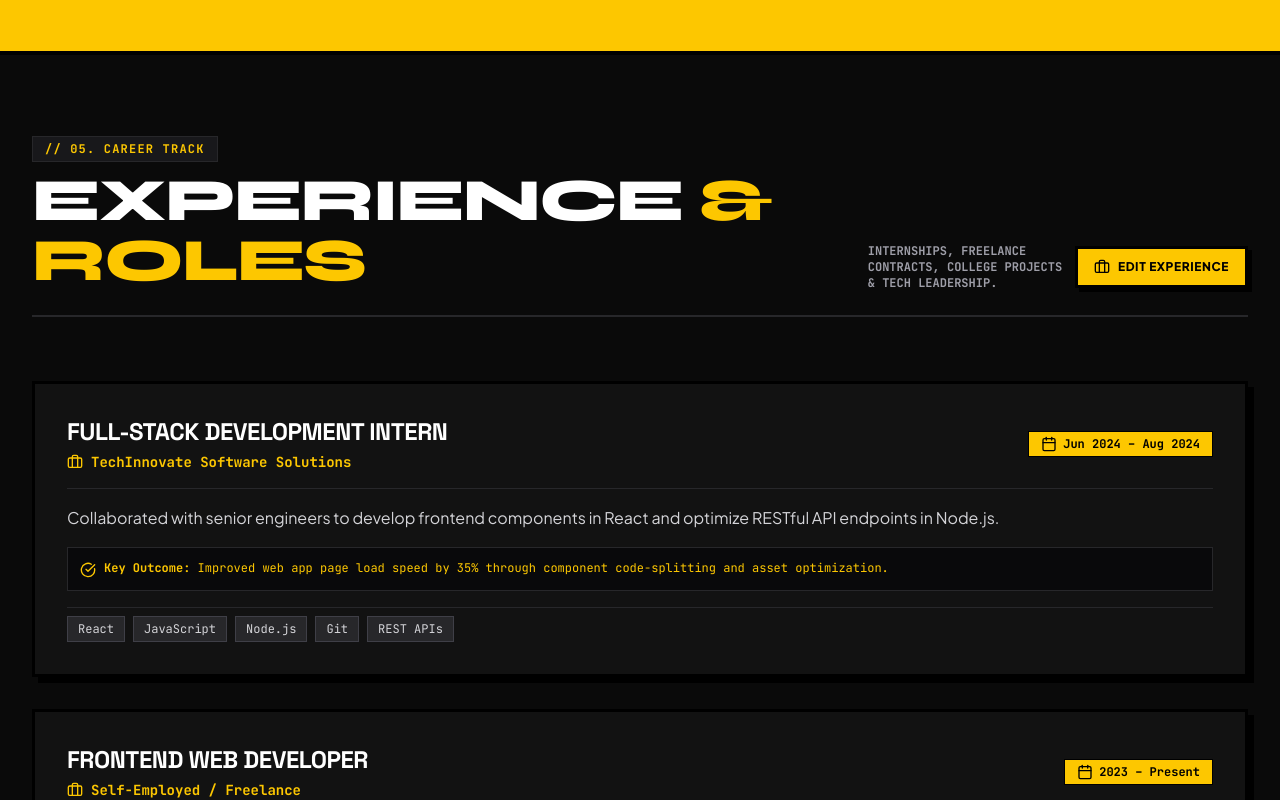
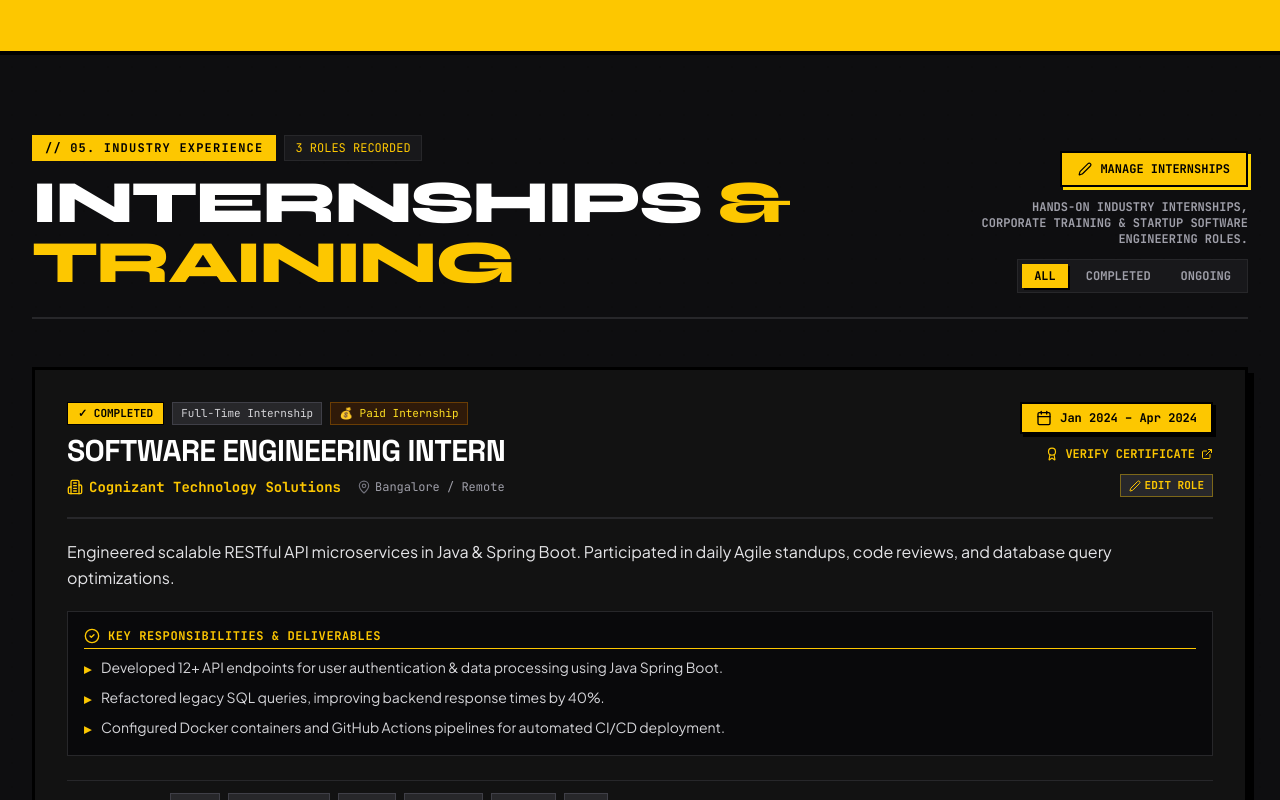
Before and after one commit to Alfas1111/portofolio-orginal, a React (Vite) app: page / in a window 1280 px wide. Shown: the part 5820-6620 px from the top of the page. Built offline with nearby package versions, Linux system fonts and the light colour scheme; a web font is replaced by a local one.

Commit message:
feat: remove redundant Experience section and renumber Internships to 05

```diff
--- a/src/App.jsx
+++ b/src/App.jsx
@@ -6,7 +6,6 @@ import { About } from './components/About';
 import { Skills } from './components/Skills';
 import { Projects } from './components/Projects';
 import { Education } from './components/Education';
-import { Experience } from './components/Experience';
 import { Internships } from './components/Internships';
 import { Certifications } from './components/Certifications';
 import { Achievements } from './components/Achievements';
@@ -72,7 +71,6 @@ export const PortfolioContent = () => {
         <Skills />
         <Projects />
         <Education />
-        <Experience />
         <Internships />
         <Certifications />
         <Achievements />
--- a/src/components/AdminCMSModal.jsx
+++ b/src/components/AdminCMSModal.jsx
@@ -453,7 +453,6 @@ export const AdminCMSModal = () => {
     { id: 'skills', name: 'Skills Stack', icon: Code },
     { id: 'projects', name: 'Projects', icon: FolderGit2 },
     { id: 'education', name: 'Education', icon: GraduationCap },
-    { id: 'experience', name: 'Experience', icon: Briefcase },
     { id: 'internships', name: 'Internships', icon: Briefcase },
     { id: 'certifications', name: 'Certifications', icon: Award },
     { id: 'achievements', name: 'Achievements', icon: Award },
--- a/src/components/Experience.jsx
+++ /dev/null
@@ -1,115 +0,0 @@
-import React from 'react';
-import { usePortfolio } from '../context/PortfolioContext';
-import { Briefcase, Calendar, CheckCircle, Code, Info } from 'lucide-react';
-import { motion } from 'framer-motion';
-
-export const Experience = () => {
-  const { data, openAdminTab, isAdminMode } = usePortfolio();
-  const { experience, experienceFallbackMessage } = data;
-
-  const hasExperience = experience && experience.length > 0;
-
-  return (
-    <section id="experience" className="py-20 bg-[#0A0A0A] text-white border-b-4 border-yellow-400 relative">
-      <div className="max-w-7xl mx-auto px-4 sm:px-6 lg:px-8">
-
-        {/* Section Header */}
-        <div className="flex flex-col md:flex-row md:items-end justify-between mb-16 border-b-2 border-zinc-800 pb-6 gap-4">
-          <div>
-            <span className="font-mono text-xs font-bold text-yellow-400 uppercase tracking-widest bg-zinc-900 border border-zinc-800 px-3 py-1">
-              // 05. CAREER TRACK
-            </span>
-            <h2 className="font-display text-4xl sm:text-6xl font-extrabold uppercase mt-3 tracking-tight">
-              EXPERIENCE <span className="text-yellow-400">& ROLES</span>
-            </h2>
-          </div>
-          <div className="flex flex-col sm:flex-row items-start sm:items-center gap-3">
-            <p className="font-mono text-xs font-bold text-zinc-400 max-w-xs uppercase">
-              Internships, freelance contracts, college projects & tech leadership.
-            </p>
-            {isAdminMode && (
-              <button
-                onClick={() => openAdminTab('experience')}
-                className="brutal-btn bg-yellow-400 text-black hover:bg-white hover:text-black px-4 py-2.5 text-xs font-extrabold flex items-center gap-2 shadow-[4px_4px_0px_#000] shrink-0"
-                title="Add or edit career experience"
-              >
-                <Briefcase className="w-4 h-4" />
-                <span>EDIT EXPERIENCE</span>
-              </button>
-            )}
-          </div>
-        </div>
-
-        {/* Experience List or Fallback */}
-        {hasExperience ? (
-          <div className="grid grid-cols-1 gap-8">
-            {experience.map((exp, idx) => (
-              <motion.article
-                key={exp.id || idx}
-                initial={{ opacity: 0, y: 20 }}
-                whileInView={{ opacity: 1, y: 0 }}
-                transition={{ duration: 0.4, delay: idx * 0.1 }}
-                viewport={{ once: true }}
-                className="brutal-card bg-zinc-900 border-4 border-yellow-400 p-6 sm:p-8 shadow-[8px_8px_0px_#FFD700]"
-              >
-                <div className="flex flex-wrap items-center justify-between gap-4 border-b border-zinc-800 pb-4 mb-4">
-                  <div>
-                    <h3 className="font-heading text-2xl font-bold text-white uppercase">
-                      {exp.position}
-                    </h3>
-                    <div className="flex items-center gap-2 text-yellow-400 font-mono text-sm font-bold mt-1">
-                      <Briefcase className="w-4 h-4" />
-                      <span>{exp.organization}</span>
-                    </div>
-                  </div>
-
-                  <div className="bg-yellow-400 text-black px-3 py-1 font-mono text-xs font-bold border border-black flex items-center gap-1.5">
-                    <Calendar className="w-4 h-4" />
-                    <span>{exp.duration}</span>
-                  </div>
-                </div>
-
-                <p className="font-sans text-sm sm:text-base text-zinc-300 leading-relaxed mb-4">
-                  {exp.description}
-                </p>
-
-                {exp.achievements && (
-                  <div className="mb-4 bg-zinc-950 p-3 border border-zinc-800 font-mono text-xs text-yellow-400 flex items-start gap-2">
-                    <CheckCircle className="w-4 h-4 shrink-0 mt-0.5 text-yellow-400" />
-                    <span><strong>Key Outcome:</strong> {exp.achievements}</span>
-                  </div>
-                )}
-
-                {/* Tech Stack Badges */}
-                {exp.technologies && (
-                  <div className="flex flex-wrap gap-2 pt-2 border-t border-zinc-800">
-                    {exp.technologies.map((tech, tIdx) => (
-                      <span
-                        key={tIdx}
-                        className="bg-zinc-800 text-zinc-300 border border-zinc-700 font-mono text-xs px-2.5 py-1"
-                      >
-                        {tech}
-                      </span>
-                    ))}
-                  </div>
-                )}
-              </motion.article>
-            ))}
-          </div>
-        ) : (
-          /* Graceful Fallback Statement */
-          <div className="brutal-card bg-zinc-900 border-4 border-yellow-400 p-8 text-center space-y-4 shadow-[8px_8px_0px_#FFD700]">
-            <Info className="w-10 h-10 text-yellow-400 mx-auto" />
-            <h3 className="font-heading text-xl font-bold text-white uppercase">
-              BUILDING CONTINUOUS PRACTICAL EXPERIENCE
-            </h3>
-            <p className="font-sans text-base text-zinc-300 max-w-xl mx-auto italic">
-              "{experienceFallbackMessage || 'Currently building experience through projects, internships, certifications and independent learning.'}"
-            </p>
-          </div>
-        )}
-
-      </div>
-    </section>
-  );
-};
--- a/src/components/Internships.jsx
+++ b/src/components/Internships.jsx
@@ -41,7 +41,7 @@ export const Internships = () => {
           <div>
             <div className="flex items-center gap-2">
               <span className="font-mono text-xs font-bold text-black bg-yellow-400 border border-yellow-400 px-3 py-1 uppercase tracking-widest">
-                // 06. INDUSTRY EXPERIENCE
+                // 05. INDUSTRY EXPERIENCE
               </span>
               <span className="font-mono text-xs text-yellow-400 bg-zinc-900 border border-zinc-800 px-2.5 py-1">
                 {internships.length} ROLES RECORDED
```
